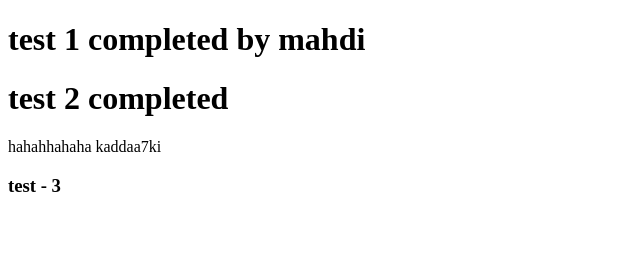
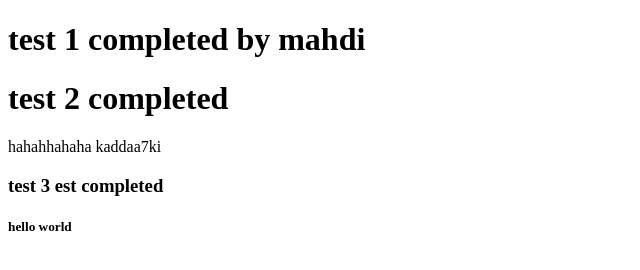
Before and after one commit to boutarga-hiba/test-git, a plain HTML site: page index.html in a window 1280 px wide. Shown: the whole page, without its empty margins (0-640 px from the left). Drawn offline with Linux system fonts and the light colour scheme.

Commit message:
hello world

```diff
--- a/index.html
+++ b/index.html
@@ -13,6 +13,8 @@
     <h1>test 2 completed</h1>
     <p>hahahhahaha kaddaa7ki</p>
 
-    <h3>test - 3</h3>
+    <h3>test 3 est completed</h3>
+
+    <h5> hello world</h5>
 </body>
 </html>
```
